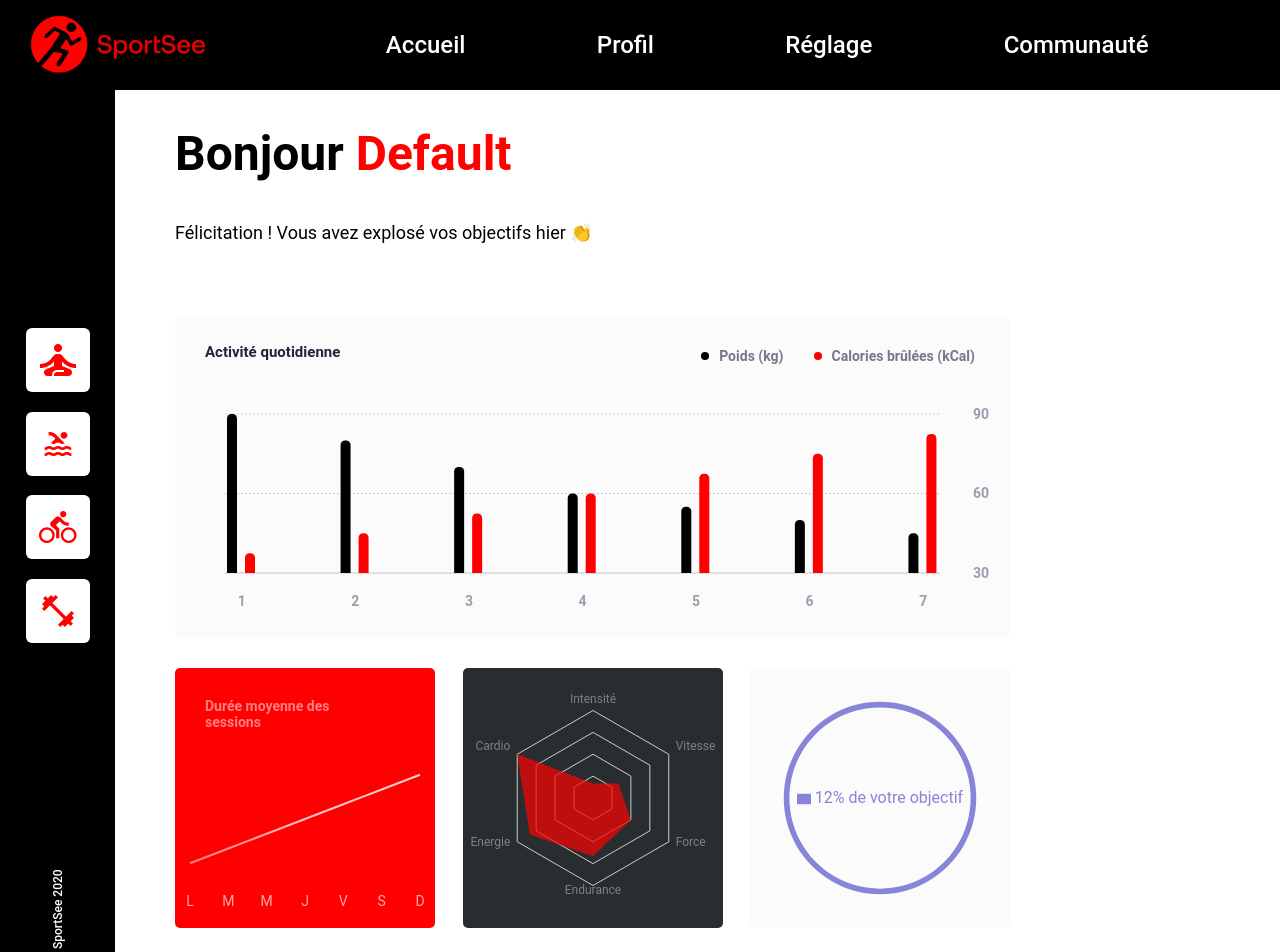
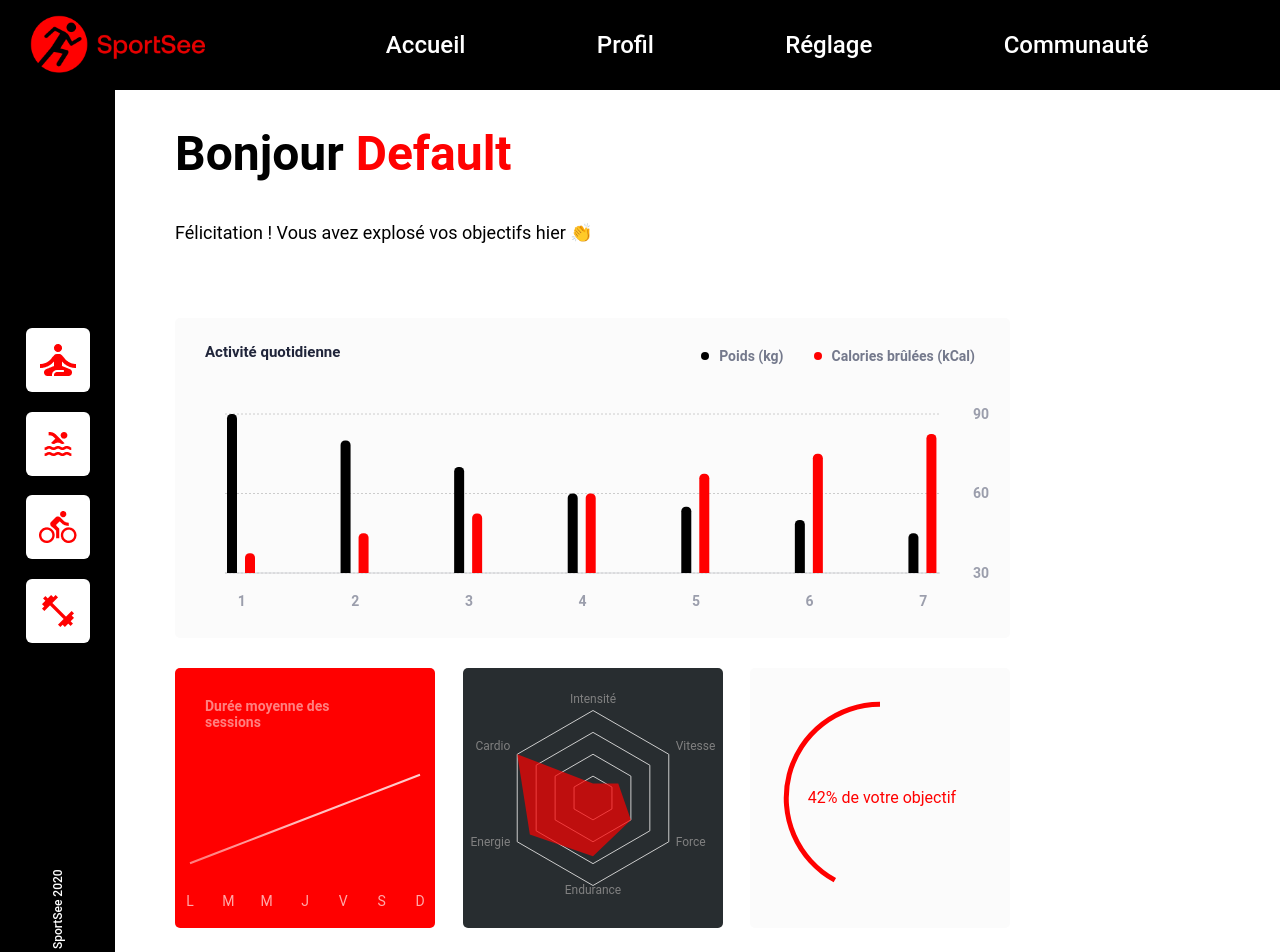
Before and after one commit to LouisMichelin/Projet12-SportSee, a React (Vite) app: page / in a window 1280 px wide. Shown: the top 952 px of the page. Built offline with nearby package versions, Linux system fonts and the light colour scheme.

Commit message:
<Score/> : 100% OK, reste le CSS

```diff
--- a/src/components/Performances/Performances.jsx
+++ b/src/components/Performances/Performances.jsx
@@ -1,6 +1,6 @@
 import "./Performances.scss";
 import { getPerformanceData } from "../../services/APIservices";
-import React, { PureComponent } from "react";
+// import React, { PureComponent } from "react";
 import {
    Radar,
    RadarChart,
@@ -45,7 +45,7 @@ function Performances() {
          intensity: 120,
       },
    ];
-
+   // Si "Default User" // Sinon "User" avec ID connu
    if (id == undefined) {
       defaultValues.forEach((element, index) => {
          graphData.push({
--- a/src/components/Score/Score.jsx
+++ b/src/components/Score/Score.jsx
@@ -1,22 +1,16 @@
 import "./Score.scss";
 import { getMainData } from "../../services/APIservices";
-import React, { PureComponent } from "react";
+// import React, { PureComponent } from "react";
 import {
    RadialBarChart,
    RadialBar,
    Legend,
    ResponsiveContainer,
+   PolarAngleAxis,
 } from "recharts";
+import { useParams } from "react-router-dom";
 
-let userId = 12;
-const data = [
-   {
-      name: `${12}% de votre objectif`,
-      uv: 3.47,
-      pv: 240,
-      fill: "#8884d8",
-   },
-];
+// Style du Radial Chart
 const style = {
    top: "50%",
    right: 0,
@@ -25,28 +19,44 @@ const style = {
 };
 
 function Score() {
+   // ID depuis userParams()
+   const { id } = useParams();
+   // Function API
+   const userData = getMainData(id);
+   // Valeurs pour "Default User"
+   const defaultValues = { score: 0.42 };
+   let userTodayScore;
+   // Si "Default User" // Sinon "User" avec ID connu
+   if (id == undefined) {
+      userTodayScore = defaultValues.score;
+   } else if (id) {
+      userTodayScore = userData.todayScore;
+   } // else if (!isDataMocked) {}
+
+   // Array des données affichées
+   const graphData = [
+      {
+         name: `${userTodayScore * 100}% de votre objectif`,
+         uv: userTodayScore,
+         fill: "#FF0000",
+      },
+   ];
+
    return (
       <div className="ScoreWrapper">
          <ResponsiveContainer width="100%" height="100%">
             <RadialBarChart
-               cx="50%"
-               cy="50%"
+               startAngle={90}
+               endAngle={450}
                innerRadius="75%"
-               // outerRadius="80%"
-               barSize={50}
-               data={data}
+               data={graphData}
             >
-               <RadialBar
-                  // minAngle={225}
-                  // label={{ position: "insideStart", fill: "#fff" }}
-                  // background
-                  // clockWise
-                  dataKey="pv"
-               />
+               <RadialBar dataKey="uv" />
+               <PolarAngleAxis type="number" domain={[0, 1]} tick={false} />
                <Legend
-                  // iconSize={100}
-                  // layout="vertical"
+                  iconSize={0}
                   verticalAlign="middle"
+                  align="center"
                   wrapperStyle={style}
                />
             </RadialBarChart>
```
Also changed, not shown: 1 other file (tests, documents, lock files or other folders).
